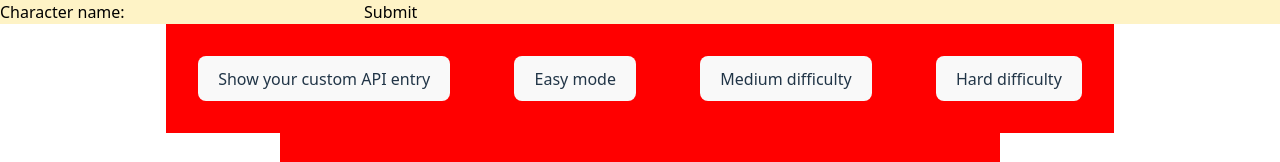
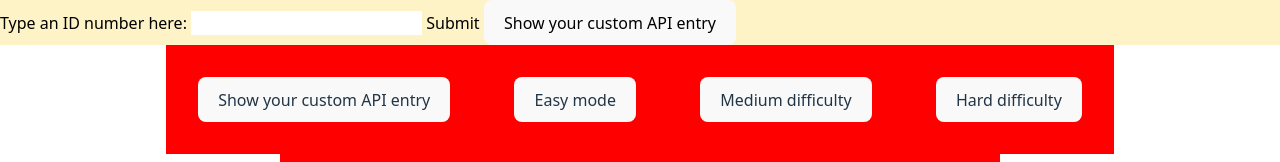
Before and after one commit to staten-island-tech/api-project-JaydenZheng447, a website built with Vite: page app/index.html in a window 1280 px wide. Shown: the top 162 px of the page. Built offline with nearby package versions, Linux system fonts and the light colour scheme; no server answers; files whose address does not match are found by name.

Commit message:
did some research on form stuff, NEED TO CONTINUE THIS AT HOME

```diff
--- a/app/index.html
+++ b/app/index.html
@@ -24,9 +24,12 @@
   <body>
     <div class="bg-amber-100 text-black mx-auto" id="api-response">
       <form>
-        Character name:
-        <input type="text" name="charName" id="userInput" />
+        Type an ID number here:
+        <input type="text" name="leCharName" class="bg-white" id="userInput" />
         <input type="submit" value="Submit" />
+        <button class="myButton" id="userInputButton">
+          Show your custom API entry
+        </button>
       </form>
     </div>
     <div class="flexcontainer">
--- a/app/src/main.js
+++ b/app/src/main.js
@@ -48,9 +48,11 @@ async function getData(URLz) {
   }
 }
 
-const userInput = document.getElementById("userInput");
+const formField = document.getElementById("userInput");
 const userInputButton = document.getElementById("userInputButton");
-userInputButton.addEventListener("click", function () {
+const formData = new FormData(formField, userInputButton);
+userInputButton.addEventListener("click", function (e) {
+  e.preventDefault(); //prevents the form from refreshing the page(which is a very annoying feature)
   apiInput = document.getElementById("userInput");
   console.log("Input recieved");
   console.log(apiInput);
```
